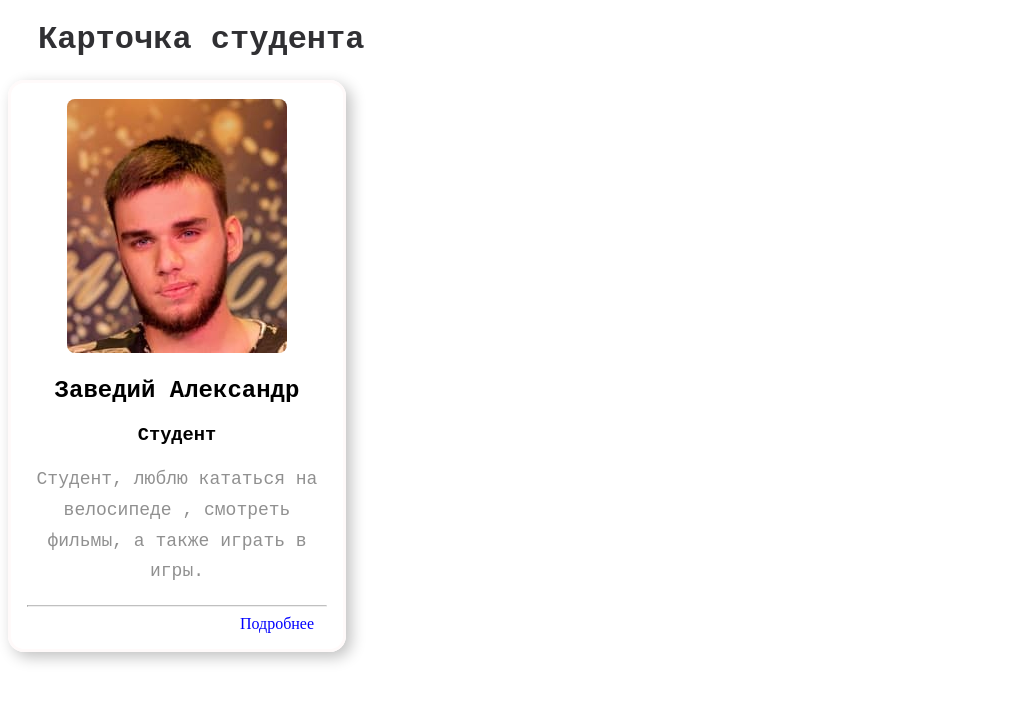
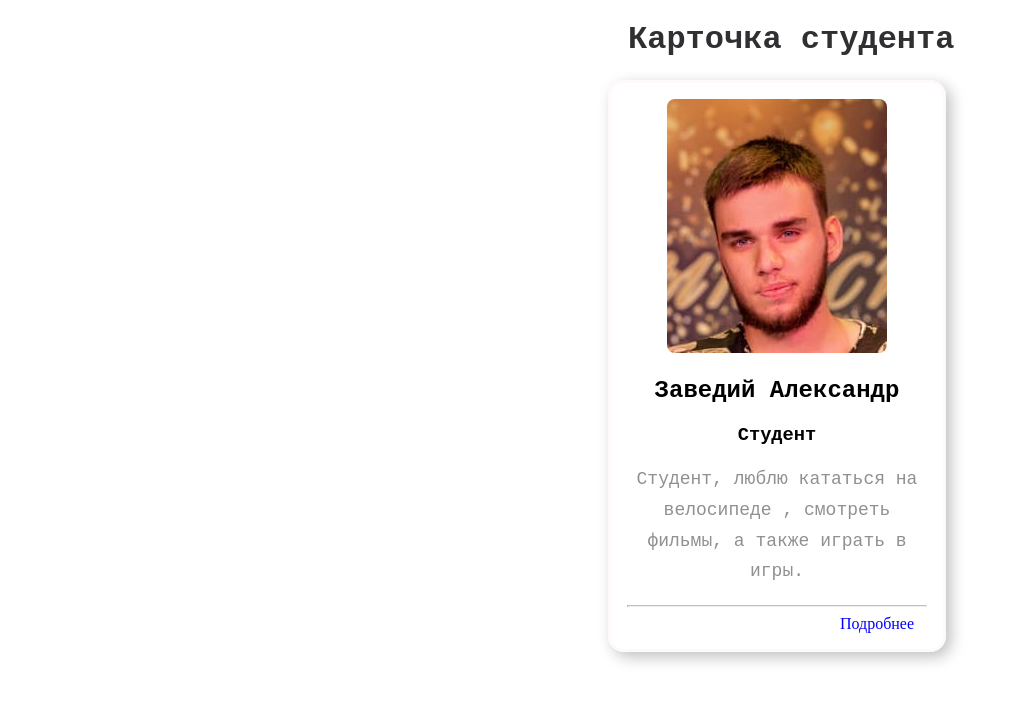
Before and after one commit to AlexanderZavediy/FE-Kurs, a plain HTML site: page Bonus/bonus.html in a window 1280 px wide. Shown: the whole page, without its empty margins (0-1013 px from the left). Drawn offline with Linux system fonts and the light colour scheme.

Commit message:
add margin-left(style1)

```diff
--- a/Bonus/style/style1.css
+++ b/Bonus/style/style1.css
@@ -3,6 +3,7 @@ h1 {
   font-weight: 700;
   margin-left: 30px;
   font-family: "Andale Mono", monospace;
+  margin-left: 620px;
 }
 
 h2,
@@ -28,6 +29,7 @@ p {
   border-radius: 1rem;
   box-shadow: 5px 5px 15px#c0c0c0;
   text-align: center;
+  margin-left: 600px;
 }
 
 .card img {
```
